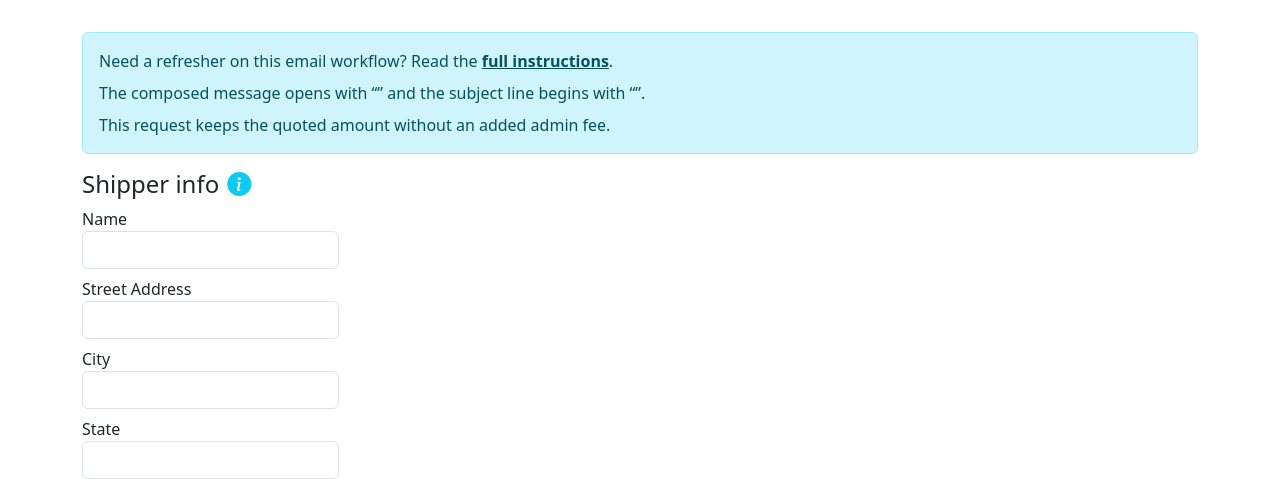
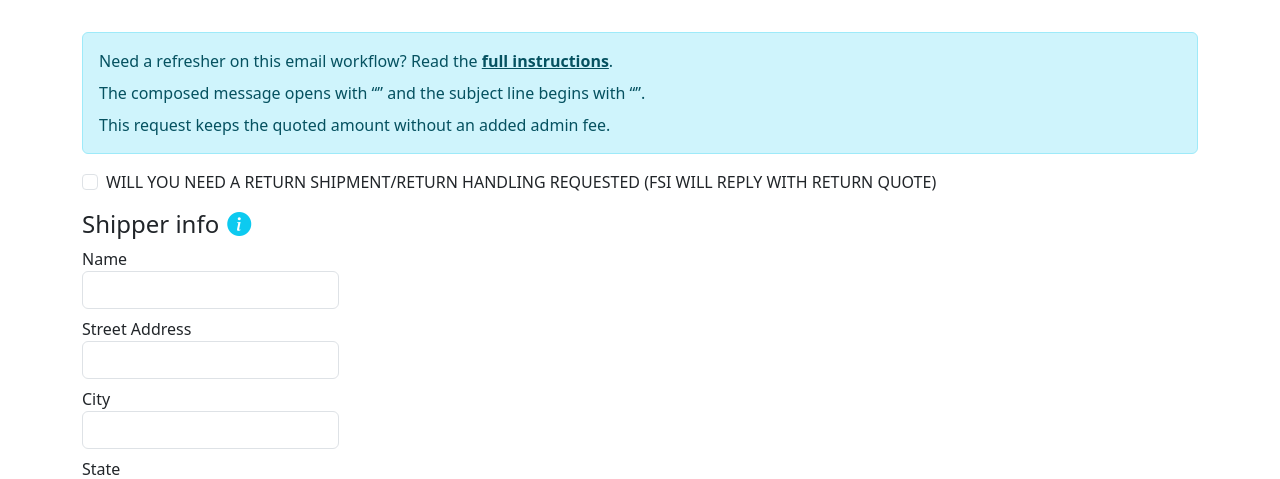
Before and after one commit to kdnye/QUOTES, a Python web app: template templates/email_request.html in a window 1280 px wide. Shown: the part 56-535 px from the top of the page. Run offline with Jinja, Linux system fonts and the light colour scheme; the template is opened without the code that fills it, so the values that code supplies are empty.

Commit message:
Add return quote option to email request form

```diff
--- a/templates/email_request.html
+++ b/templates/email_request.html
@@ -19,6 +19,17 @@
   {% endif %}
 </div>
 <form id="emailForm">
+  <div class="form-check mb-3">
+    <input
+      class="form-check-input"
+      type="checkbox"
+      id="return_quote_requested"
+      name="return_quote_requested"
+    >
+    <label class="form-check-label" for="return_quote_requested">
+      WILL YOU NEED A RETURN SHIPMENT/RETURN HANDLING REQUESTED (FSI WILL REPLY WITH RETURN QUOTE)
+    </label>
+  </div>
   <h4 class="d-flex align-items-center gap-2">
     Shipper info
     <span
@@ -276,6 +287,7 @@ if (window.google && google.maps && google.maps.places) {
 document.getElementById('emailForm').addEventListener('submit', function(e) {
   e.preventDefault();
   const f = e.target;
+  const returnQuoteRequested = f.return_quote_requested.checked;
   const shipper = {
     name: f.shipper_name.value,
     street: f.shipper_street.value,
@@ -298,6 +310,7 @@ document.getElementById('emailForm').addEventListener('submit', function(e) {
   let body = `${data.email_intro_line}\n`;
   body += ` `;
   body += `Quote ID: ${data.quote_id}\n`;
+  body += `Return Quote Requested: ${returnQuoteRequested ? 'Yes' : 'No'}\n`;
   body += "------------\n";
   body += `Origin: ${data.origin}\n`;
   body += `Destination: ${data.destination}\n`;
```
Also changed, not shown: tests/test_quote_email_request_access.py (+52 -0 lines).
